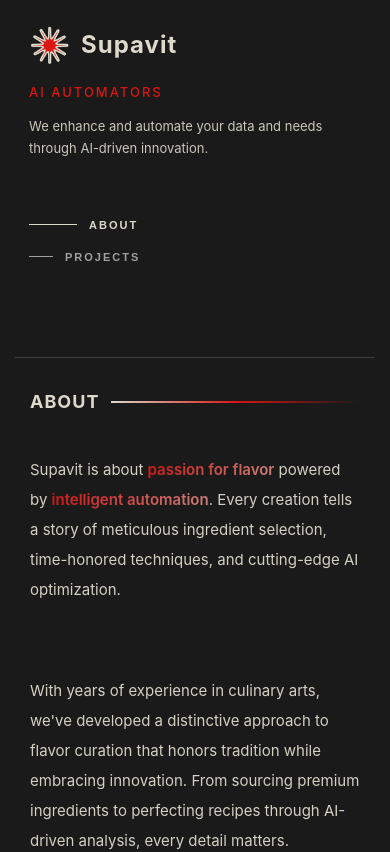
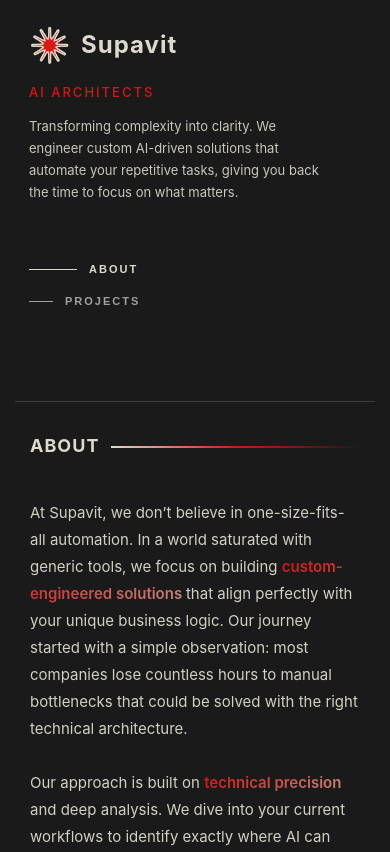
Before and after one commit to Supavit-BV/Portfolio, a React (Vite) app: page / in a window 390 px wide. Shown: the top 852 px of the page. Built offline with nearby package versions, Linux system fonts and the light colour scheme.

Commit message:
feat: update sidebar content and enhance about section text for clarity

```diff
--- a/src/App.jsx
+++ b/src/App.jsx
@@ -42,8 +42,8 @@
                 </nav>
               </div>
             </div>
-            <h2 className="sidebar-subtitle">AI automators</h2>
-            <p className="sidebar-description">We enhance and automate your data and needs through AI-driven innovation.</p>
+            <h2 className="sidebar-subtitle">AI ARCHITECTS</h2>
+            <p className="sidebar-description">Transforming complexity into clarity. We engineer custom AI-driven solutions that automate your repetitive tasks, giving you back the time to focus on what matters.</p>
           </div>
 
           <nav className="sidebar-nav">
@@ -80,10 +80,22 @@
         <section id="about" className="content-section">
           <h2 className="section-title">About</h2>
           <p className="section-text">
-            Supavit is about <span className="highlight">passion for flavor</span> powered by <span className="highlight">intelligent automation</span>. Every creation tells a story of meticulous ingredient selection, time-honored techniques, and cutting-edge AI optimization.
-          </p>
-          <p className="section-text">
-            With years of experience in culinary arts, we've developed a distinctive approach to flavor curation that honors tradition while embracing innovation. From sourcing premium ingredients to perfecting recipes through AI-driven analysis, every detail matters.
+            At Supavit, we don’t believe in one-size-fits-all automation. In a world saturated with
+            generic tools, we focus on building <span className="highlight">custom-engineered solutions </span>
+            that align perfectly with your unique business logic. Our journey started with a
+            simple observation: most companies lose countless hours to manual bottlenecks
+            that could be solved with the right technical architecture.
+          < br /> < br />
+            Our approach is built on <span className="highlight">technical precision</span> and
+            deep analysis. We dive into your current workflows to identify exactly where AI
+            can make the most impact. By engineering high-performance automations,
+            we transform complex data into <span className="highlight">streamlined assets</span>.
+            We take care of the technical complexity, so you can focus on high-level strategy and growth.
+          <br /> < br />
+            We are committed to delivering scalable tools that evolve alongside your business.
+            Whether it’s automating repetitive tasks or architecting a complete AI-driven workflow,
+            our goal is to <span className="highlight">maximize your time efficiency</span> and
+            provide a long-term competitive edge.
           </p>
         </section>
 
--- a/src/index.css
+++ b/src/index.css
@@ -36,7 +36,7 @@
   gap: 60px;
   min-height: 100vh;
   position: relative;
-  padding: 160px 160px;
+  padding: 80px 10%;
 }
 
 /* Mouse glow effect */
@@ -234,8 +234,9 @@
   z-index: 3;
   margin-bottom: 80px;
   display: flex;
-  flex-direction: column;
+  flex-direction: column; /* Dit zorgt dat alles onder elkaar komt */
   gap: 18px;
+  height: auto; /* Zorg dat dit op auto staat en NIET op een vaste px waarde */
 }
 
 .section-title {
@@ -261,27 +262,12 @@
 .section-text {
   font-size: 15px;
   color: var(--secondary);
-  margin-top: 8px;
-  margin-bottom: 24px;
-  line-height: 1.9;
+  line-height: 1.8;
   max-width: 780px;
   opacity: 0.95;
-}
-
-#about .section-text {
-  display: block;
+  display: block;      /* Forceert dat het een eigen blok is */
   position: relative;
-  z-index: 2;
-  margin-top: 0;
-  margin-bottom: 28px;
-  line-height: 2;
-  white-space: normal;
-  overflow-wrap: break-word;
-  word-break: break-word;
-}
-
-#about .section-text + .section-text {
-  margin-top: 1.6rem;
+  clear: both;         /* Voorkomt dat het naast andere elementen 'zweeft' */
 }
 
 .highlight {
@@ -512,33 +498,11 @@
     margin-bottom: 80px;
   }
 
-  #about .section-text {
-    display: block;
-    position: relative;
-    z-index: 2;
-    margin-top: 0;
-    margin-bottom: 28px;
-    line-height: 2;
-    white-space: normal;
-    overflow-wrap: break-word;
-    word-break: break-word;
-  }
-
-  #about .section-text + .section-text {
-    margin-top: 1.6rem;
-  }
 
   .section-title {
     font-size: 18px;
     margin-bottom: 20px;
     letter-spacing: 1px;
-  }
-
-  .section-text {
-    font-size: 15px;
-    margin-bottom: 22px;
-    line-height: 1.9;
-    max-width: 100%;
   }
 
 
```
